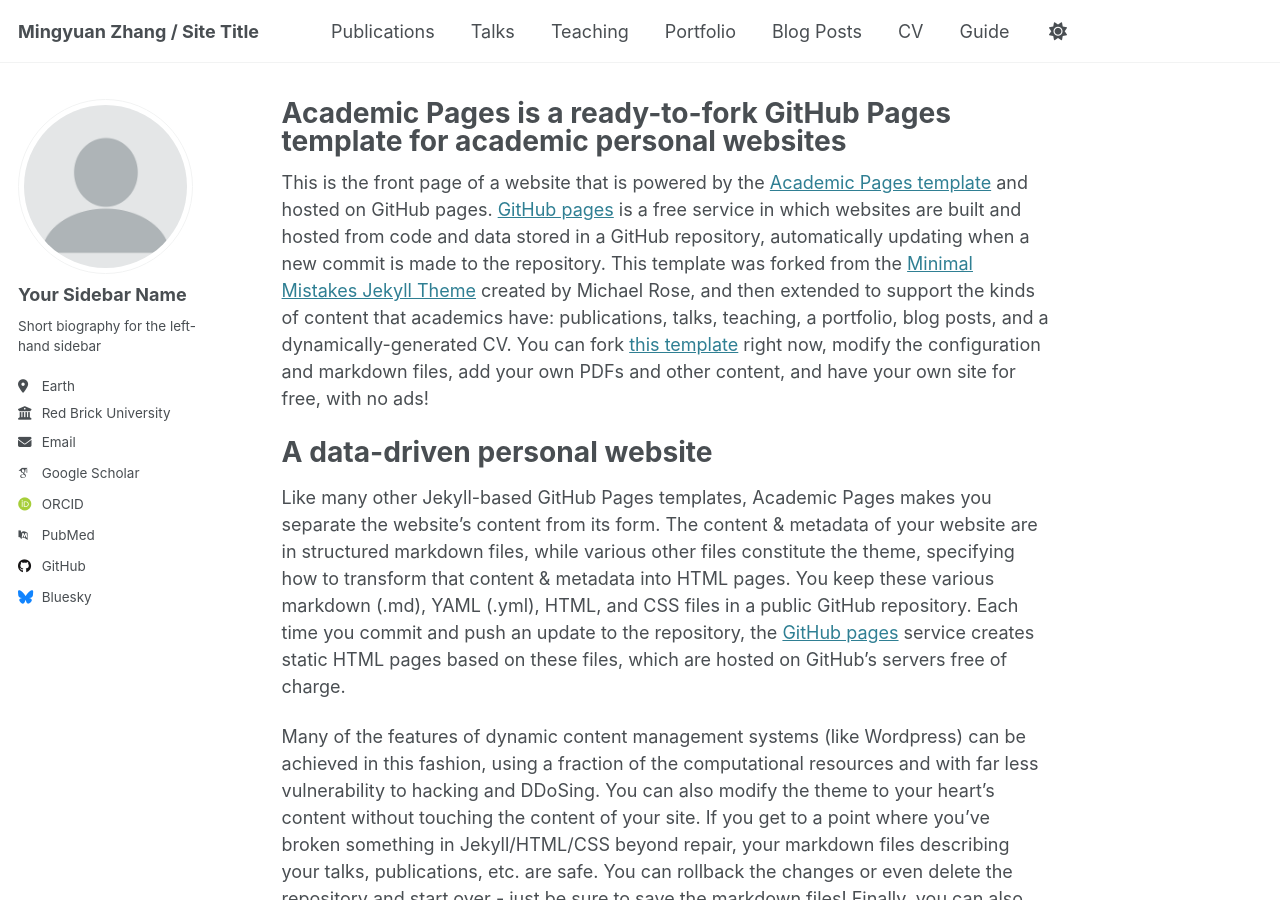
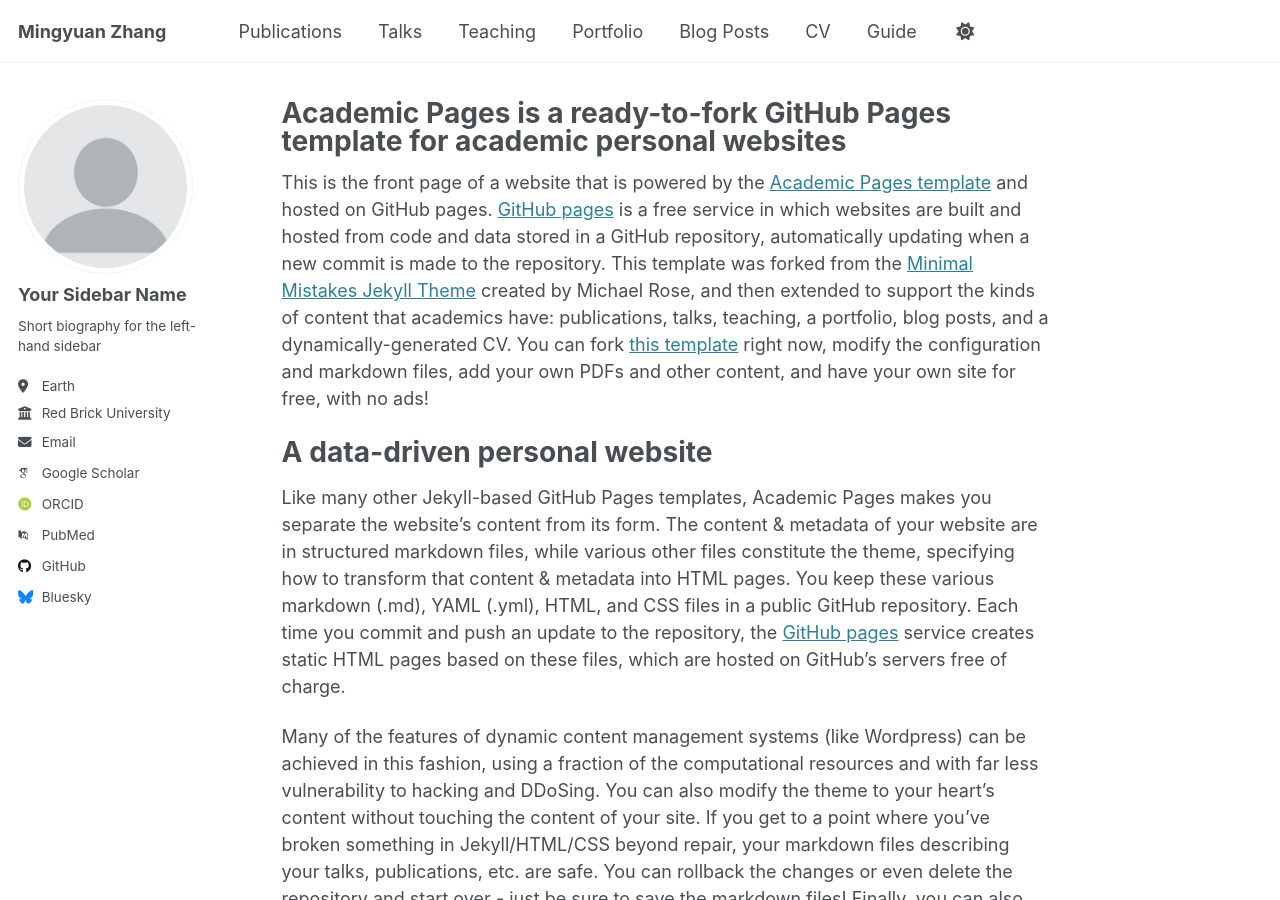
Before and after one commit to KKHYA/Mingyuan-Zhang.github.io, a Jekyll site: the page built from _pages/about.md, in a window 1280 px wide and 900 px high. Built offline with Jekyll 4.4.1, drawn with Linux system fonts in a browser that asks for light colours; some web fonts are replaced.

Commit message:
Update _config.yml

```diff
--- a/_config.yml
+++ b/_config.yml
@@ -9,7 +9,7 @@
 # Basic Site Settings
 locale                   : "en-US"
 site_theme               : "default"
-title                    : "Mingyuan Zhang / Site Title"
+title                    : "Mingyuan Zhang"
 title_separator          : "-"
 name                     : &name "Mingyuan Zhang"
 description              : &description "personal description"
```
